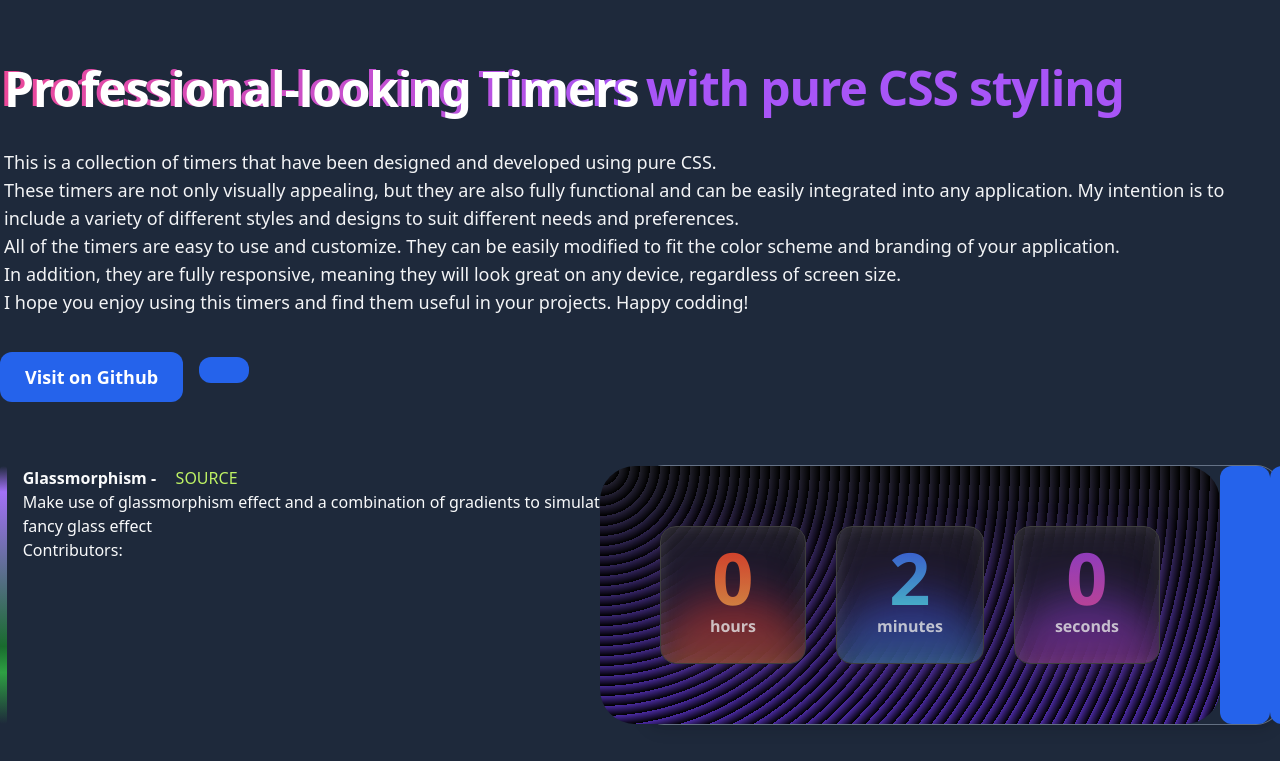
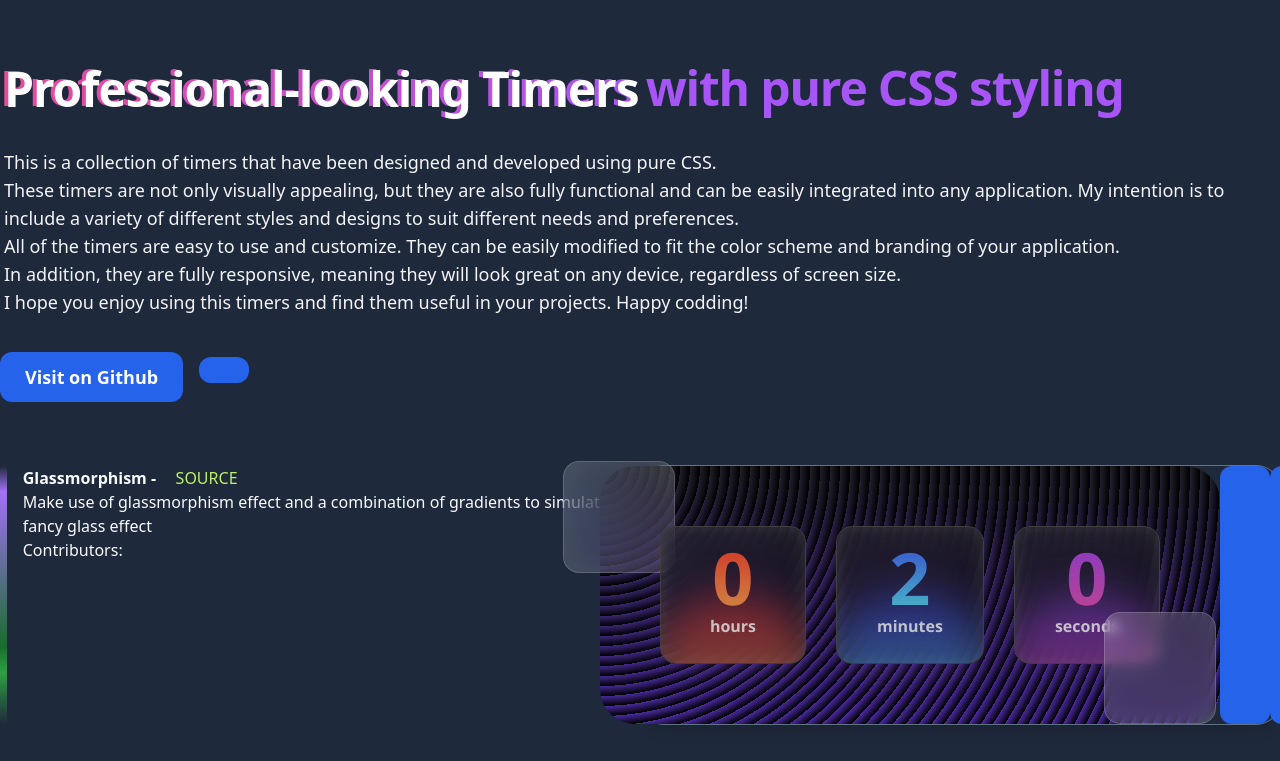
Before and after one commit to ZEBAS204/professional-looking-timers, a React (Vite) app: page / in a window 1280 px wide. Shown: the top 761 px of the page. Built offline with nearby package versions, Linux system fonts and the light colour scheme.

Commit message:
Improve glassmorphism preview

```diff
--- a/src/components/timers/timer7/timer.module.css
+++ b/src/components/timers/timer7/timer.module.css
@@ -3,16 +3,6 @@
 	gap: 30px;
 	font-family: 'Segoe UI', Tahoma, Helvetica, Arial, Verdana, sans-serif;
 	font-weight: bold;
-	/* Preview stuff, remove it when using */
-	padding: 60px;
-	border-radius: 35px;
-	background-color: #212121;
-	background-image: repeating-radial-gradient(
-			circle at 0 0,
-			transparent 0,
-			#000 10px
-		),
-		repeating-linear-gradient(#1517551f, #4c2ba6);
 }
 
 .card {
@@ -82,3 +72,41 @@
 .gradientCard.seconds .gradientCardBehind {
 	background-image: linear-gradient(to top, #ec4899, #8e3cf4);
 }
+
+/* ----------------------------------- */
+/* Preview stuff, remove it when using */
+/* Preview stuff, remove it when using */
+.base {
+	padding: 60px;
+	border-radius: 35px;
+	background-color: #212121;
+	background-image: repeating-radial-gradient(
+			circle at 0 0,
+			transparent 0,
+			#000 10px
+		),
+		repeating-linear-gradient(#1517551f, #4c2ba6);
+}
+.base::after,
+.base::before {
+	content: '';
+	position: absolute;
+	width: 7em;
+	height: 7em;
+	border-radius: 16px;
+	background: rgba(255, 255, 255, 0.15);
+	box-shadow: inset 0 0 32px 0 rgba(255, 255, 255, 0.05);
+	border: 1px solid rgba(255, 255, 255, 0.18);
+}
+
+.base::after {
+	bottom: 0;
+	right: 10%;
+	backdrop-filter: blur(6px);
+}
+
+.base::before {
+	top: -2%;
+	left: -12%;
+	backdrop-filter: blur(30px) saturate(180%);
+}
```
